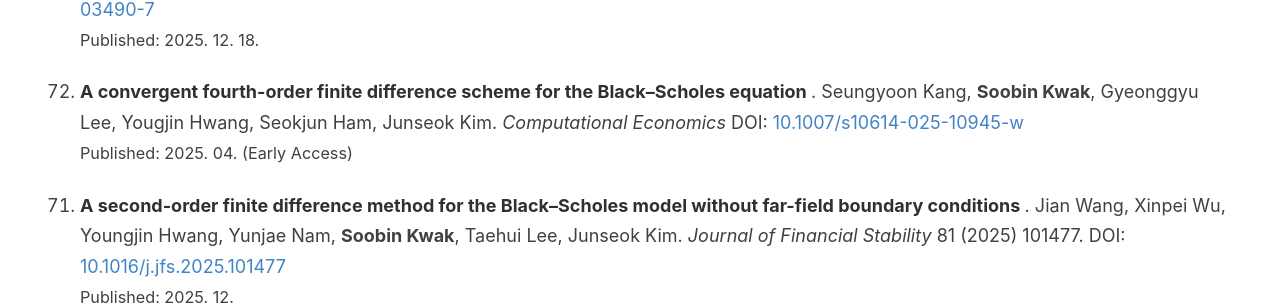
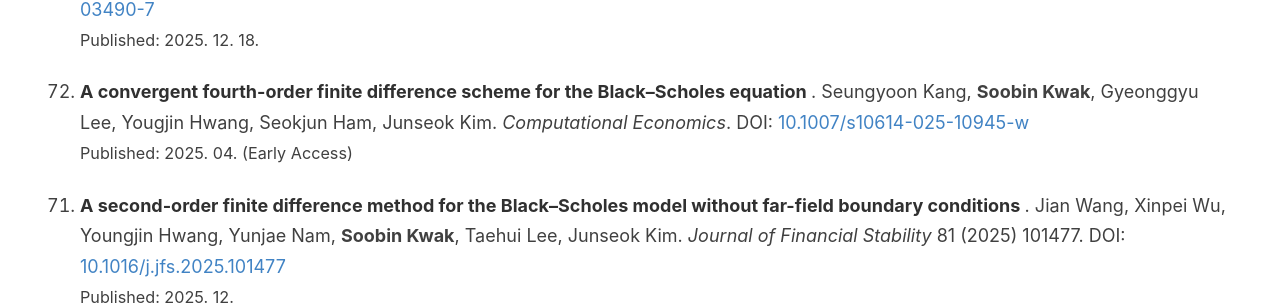
Before and after one commit to skwak/skwak.github.io, a Jekyll site: the page built from _pages/Publications.md, in a window 1280 px wide and 900 px high, scrolled down 580 px. Shown: the part 148-453 px from the top of the window. Built offline with Jekyll 4.4.1, drawn with Linux system fonts in a browser that asks for light colours; some of the changed text lies outside the part shown.

Commit message:
Update publication.html

```diff
--- a/_includes/publication.html
+++ b/_includes/publication.html
@@ -16,7 +16,7 @@
 				<a href="../papers/{{ include.pub.pdf }}.pdf">{{ include.pub.title }}</a>
 			{% else %}
 				{{ include.pub.title }}
-			{% endif %}</span>. {{ include.pub.authors }}. <em>{{ include.pub.journal }}</em>
+			{% endif %}</span>. {{ include.pub.authors }}. <em>{{ include.pub.journal }}</em>.
 		{% if include.pub.doi %}
 			DOI: <a href="https://doi.org/{{ include.pub.doi }}">{{ include.pub.doi }}</a>
 		{% endif %}<br>
```
